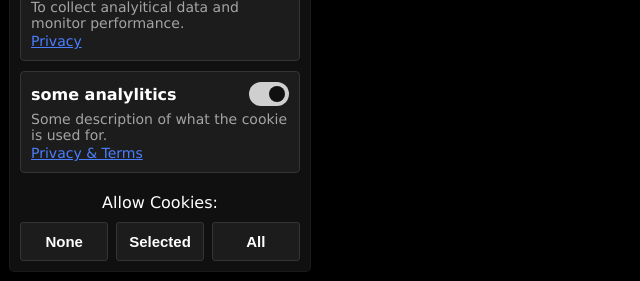
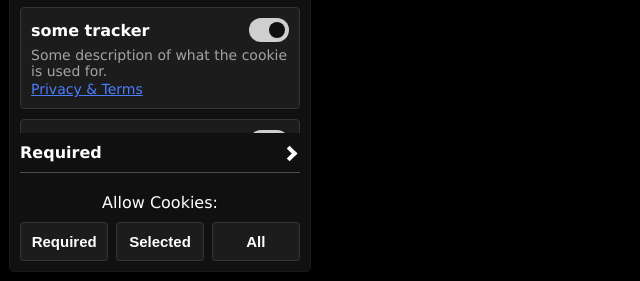
Before and after one commit to Dunks1980/Cookiemunch, a website: page index.html in a window 1280 px wide. Shown: the part 519-800 px from the top of the page, without its empty margins (0-640 px from the left). Drawn offline with nearby package versions, Linux system fonts and the light colour scheme; files that its build step writes are made by us from their sources.

```diff
--- a/cookiemunch.js
+++ b/cookiemunch.js
@@ -202,7 +202,6 @@
       var is_checked = document.getElementById('cookiemunch_' + item.id).checked;
       state_map.push(is_checked);
     });
-    console.log(state_map);
   }
 
   function state_map_match() {
@@ -626,7 +625,6 @@
     }
   };
 
-
   function startup() {
     if (!passed_opts) {
       console.log("No cookiemunch object found.");
@@ -643,9 +641,7 @@
       cookiemunch_load_plugin();
     }, 0);
   }
-
   startup();
-
 };
 
 if (typeof exports != "undefined") {
--- a/index.html
+++ b/index.html
@@ -73,7 +73,8 @@
         cookie_button_yes: 'Yes',
         cookie_button_agree: 'Close'
       },
-      cookies: [{
+      cookies: [
+        {
           id: "gtm",
           name: "Google tag manager",
           used_for: "To collect analyitical data and monitor performance.",
@@ -91,24 +92,24 @@
           accepted_function: cookiemunch_ga,
           declined_function: cookiemunch_ga_off
         },
-        // {
-        //   id: "tracker1",
-        //   name: "some tracker",
-        //   used_for: "Some description of what the cookie is used for.",
-        //   url_text: "Privacy & Terms",
-        //   url: "https://dunks1980.com/",
-        //   accepted_function: some_tracker,
-        //   declined_function: some_tracker_off
-        // },
-        // {
-        //   id: "tracker2",
-        //   name: "some tracker",
-        //   used_for: "Some description of what the cookie is used for.",
-        //   url_text: "Privacy & Terms",
-        //   url: "https://dunks1980.com/",
-        //   accepted_function: some_tracker,
-        //   declined_function: some_tracker_off
-        // },
+        {
+          id: "tracker1",
+          name: "some tracker",
+          used_for: "Some description of what the cookie is used for.",
+          url_text: "Privacy & Terms",
+          url: "https://dunks1980.com/",
+          accepted_function: some_tracker,
+          declined_function: some_tracker_off
+        },
+        {
+          id: "tracker2",
+          name: "some tracker",
+          used_for: "Some description of what the cookie is used for.",
+          url_text: "Privacy & Terms",
+          url: "https://dunks1980.com/",
+          accepted_function: some_tracker,
+          declined_function: some_tracker_off
+        },
         // {
         //   id: "tracker3",
         //   name: "some tracker",
@@ -128,25 +129,25 @@
         //   declined_function: some_tracker_off
         // }
       ],
-      // required_cookies: [{
-      //     name: "Cloudflare",
-      //     used_for: "Cookie is set by Cloudflare to speed up their load times and for threat defense services. It is does not collect or share user identification information.",
-      //     url_text: "Privacy policy",
-      //     url: "https://www.cloudflare.com/en-gb/privacypolicy/"
-      //   },
-      //   {
-      //     name: "Cookiemunch",
-      //     used_for: "Cookies are set by Cookiemunch to remeber users cookie preferences. It does not collect or share user identification information.",
-      //     url_text: "More infomation",
-      //     url: "https://cookiemunch.dunks1980.com/"
-      //   },
-      //   {
-      //     name: "Cookiemunch",
-      //     used_for: "Cookies are set by Cookiemunch to remeber users cookie preferences. It does not collect or share user identification information.",
-      //     url_text: "More infomation",
-      //     url: "https://cookiemunch.dunks1980.com/"
-      //   }
-      // ],
+      required_cookies: [{
+          name: "Cloudflare",
+          used_for: "Cookie is set by Cloudflare to speed up their load times and for threat defense services. It is does not collect or share user identification information.",
+          url_text: "Privacy policy",
+          url: "https://www.cloudflare.com/en-gb/privacypolicy/"
+        },
+        {
+          name: "Cookiemunch",
+          used_for: "Cookies are set by Cookiemunch to remeber users cookie preferences. It does not collect or share user identification information.",
+          url_text: "More infomation",
+          url: "https://cookiemunch.dunks1980.com/"
+        },
+        {
+          name: "Cookiemunch",
+          used_for: "Cookies are set by Cookiemunch to remeber users cookie preferences. It does not collect or share user identification information.",
+          url_text: "More infomation",
+          url: "https://cookiemunch.dunks1980.com/"
+        }
+      ],
     };
     cookiemunch(cookiemunch_options);
 
--- a/package.json
+++ b/package.json
@@ -1,6 +1,6 @@
 {
   "name": "@dunks1980/cookiemunch",
-  "version": "1.0.60",
+  "version": "1.0.61",
   "description": "A simple, customizable, minimal setup cookie plugin that allows your users to select which cookies to accept or decline.",
   "main": "cookiemunch.min.js",
   "author": "Ian Dunkerley",
```
